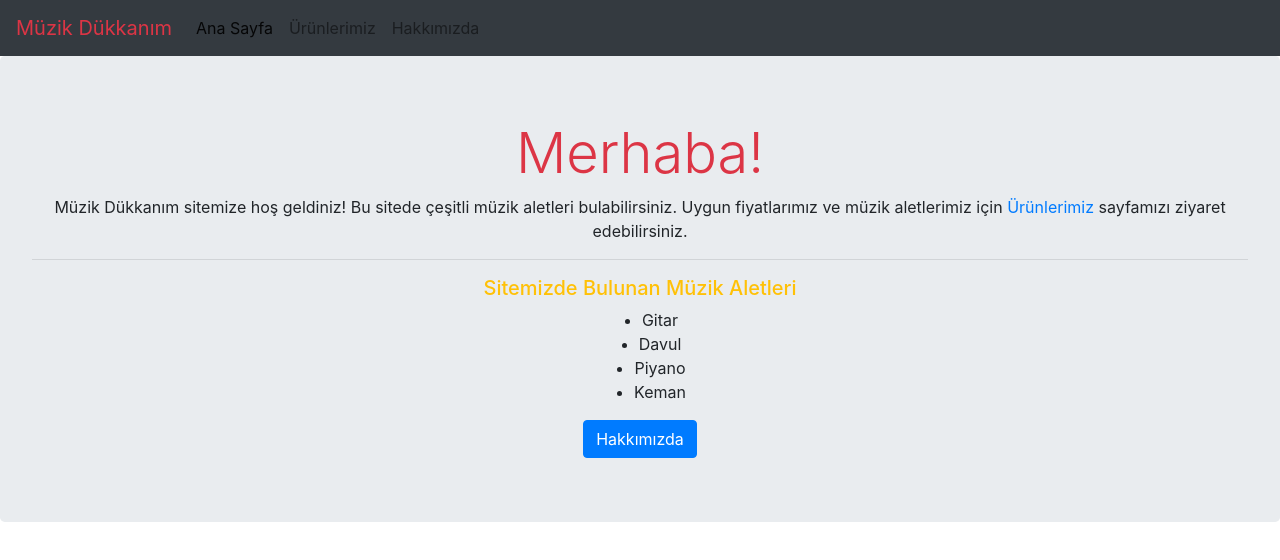
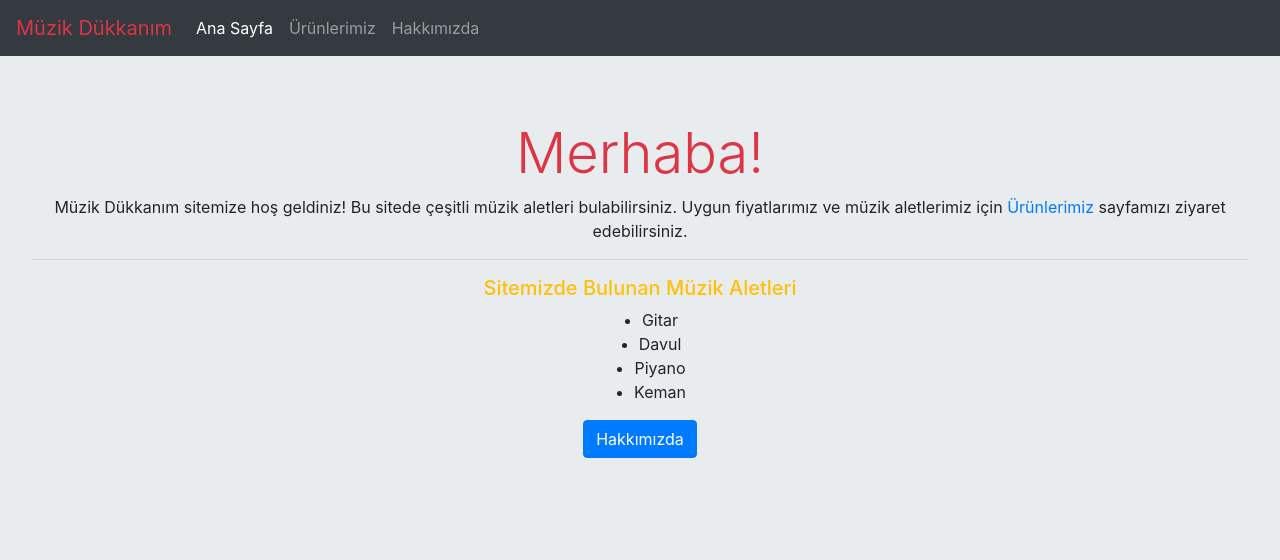
Before and after one commit to gezginciseda/bootstrap-work1, a plain HTML site: page index.html in a window 1280 px wide. Drawn offline with nearby package versions, Linux system fonts and the light colour scheme.

Commit message:
index.html commit

```diff
--- a/index.html
+++ b/index.html
@@ -10,21 +10,21 @@
 
     <title>Müzik Dükkanım</title>
   </head>
-  <body>
-    <nav class="navbar navbar-expand-lg navbar-light bg-dark text-light">
+  <body style="background-color: #E9ECEF;">
+    <nav class="navbar navbar-expand-lg navbar-dark bg-dark ">
         <a class="navbar-brand text-danger" href="index.html">Müzik Dükkanım</a>
         <button class="navbar-toggler" type="button" data-toggle="collapse" data-target="#navbarNav" aria-controls="navbarNav" aria-expanded="false" aria-label="Toggle navigation">
           <span class="navbar-toggler-icon"></span>
         </button>
         <div class="collapse navbar-collapse" id="navbarNav">
           <ul class="navbar-nav">
-            <li class="nav-item active">
+            <li class="nav-item  active">
               <a class="nav-link" href="index.html">Ana Sayfa <span class="sr-only">(current)</span></a>
             </li>
-            <li class="nav-item">
+            <li class="nav-item ">
               <a class="nav-link" href="products.html">Ürünlerimiz</a>
             </li>
-            <li class="nav-item">
+            <li class="nav-item ">
               <a class="nav-link" href="about-as.html">Hakkımızda</a>
             </li>
 
```
